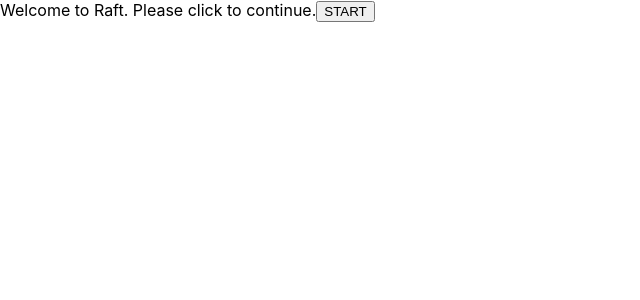
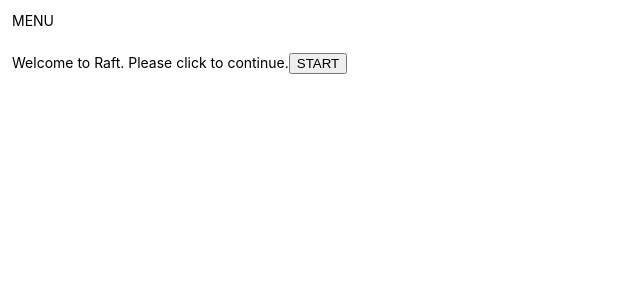
Before and after one commit to warrend/shore, a React (Create React App) app: page / in a window 1280 px wide. Shown: the top 300 px of the page, without its empty margins (0-640 px from the left). Built offline with nearby package versions, Linux system fonts and the light colour scheme; a web font is replaced by a local one.

Commit message:
adds nav

```diff
--- a/src/App.js
+++ b/src/App.js
@@ -9,6 +9,8 @@ import { useApp } from "./contexts/app";
 import { user, lessons } from "./data";
 import { USER, LESSONS, LESSONS_URL, TOKEN, RESET_URL } from "./constants";
 import ResetScreen from "screens/ResetScreen";
+import styles from "./App.module.scss";
+import Nav from "components/Nav";
 
 const Main = lazy(() => import("./screens/Main"));
 const Welcome = lazy(() => import("./screens/Welcome"));
@@ -45,6 +47,8 @@ function App() {
   return (
     <Router>
       <Suspense fallback={<div>Loading...</div>}>
+        <Nav />
+        <div className={styles.wrapper}>
           <Switch>
             <Route exact path="/">
               {!localStorage.getItem(TOKEN) ? (
@@ -63,6 +67,7 @@ function App() {
               <LessonScreen />
             </Route>
           </Switch>
+        </div>
       </Suspense>
     </Router>
   );
--- /dev/null
+++ b/src/App.module.scss
@@ -0,0 +1,3 @@
+.wrapper {
+  margin: var(--normal);
+}
--- /dev/null
+++ b/src/components/Nav/Nav.module.scss
@@ -0,0 +1,3 @@
+.wrapper {
+  padding: var(--normal);
+}
--- /dev/null
+++ b/src/components/Nav/index.js
@@ -0,0 +1,12 @@
+import React from "react";
+import styles from "./Nav.module.scss";
+
+function Nav() {
+  return (
+    <div className={styles.wrapper}>
+      <div>MENU</div>
+    </div>
+  );
+}
+
+export default Nav;
--- a/src/components/Slider/Slider.module.scss
+++ b/src/components/Slider/Slider.module.scss
@@ -11,6 +11,7 @@
   border: 1px solid #ccc;
   border-bottom: none;
   border-radius: 16px 16px 0 0;
+  padding: var(--normal);
 }
 
 .closed {
--- a/src/index.scss
+++ b/src/index.scss
@@ -22,6 +22,7 @@ body {
     sans-serif;
   -webkit-font-smoothing: antialiased;
   -moz-osx-font-smoothing: grayscale;
+  font-size: var(--font-size);
 }
 
 code {
--- a/src/screens/LessonScreen/Lesson.module.scss
+++ b/src/screens/LessonScreen/Lesson.module.scss
@@ -1,3 +1,2 @@
 .wrapper {
-  margin: var(--large);
 }
--- a/src/theme/_spacing.scss
+++ b/src/theme/_spacing.scss
@@ -1,6 +1,6 @@
 :root {
   --tiny: 4px;
-  --small: 8;
+  --small: 8px;
   --normal: 12px;
   --medium: 16px;
   --large: 24px;
--- /dev/null
+++ b/src/theme/_typography.scss
@@ -0,0 +1,3 @@
+:root {
+  --font-size: 14px;
+}
--- a/src/theme/app.scss
+++ b/src/theme/app.scss
@@ -1,3 +1,4 @@
 @import "./colors.scss";
 @import "./spacing.scss";
 @import "./devices.scss";
+@import "./typography.scss";
```
Lines whose indentation alone changed are shown as unchanged.
